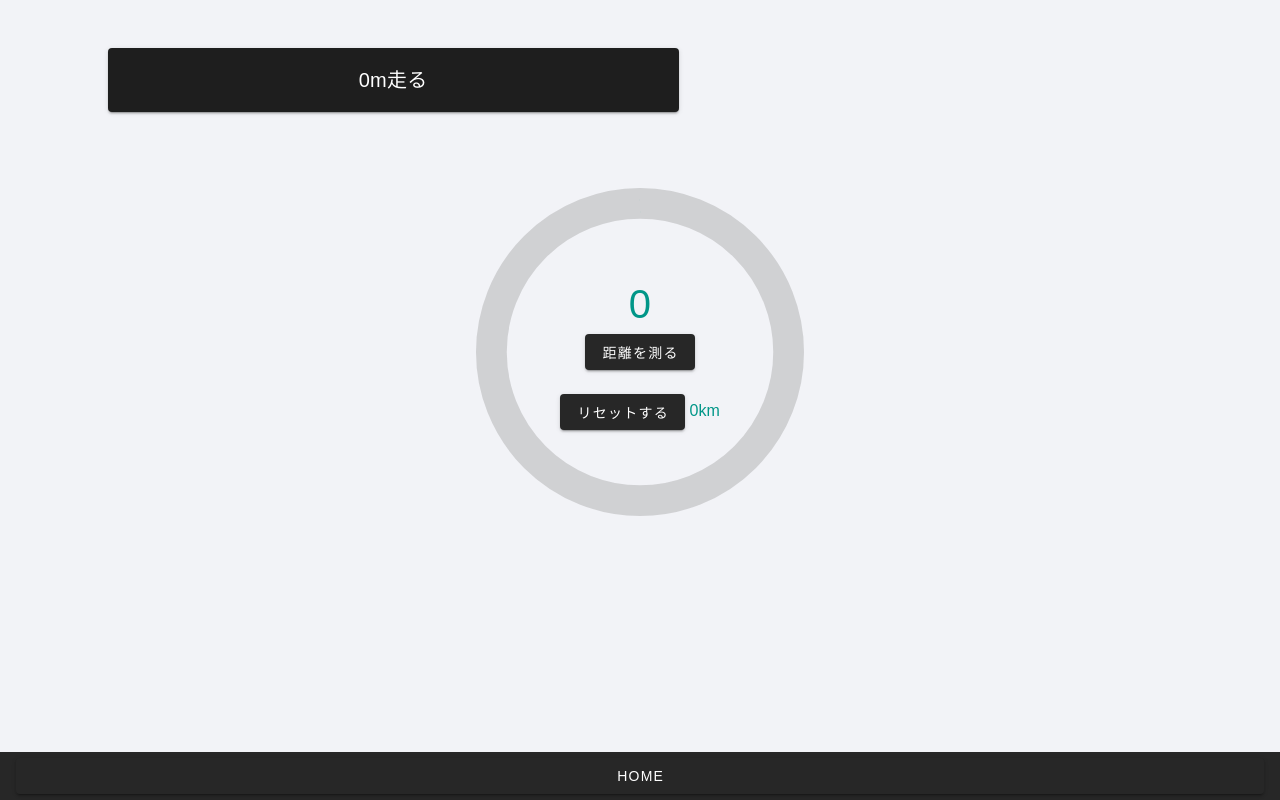
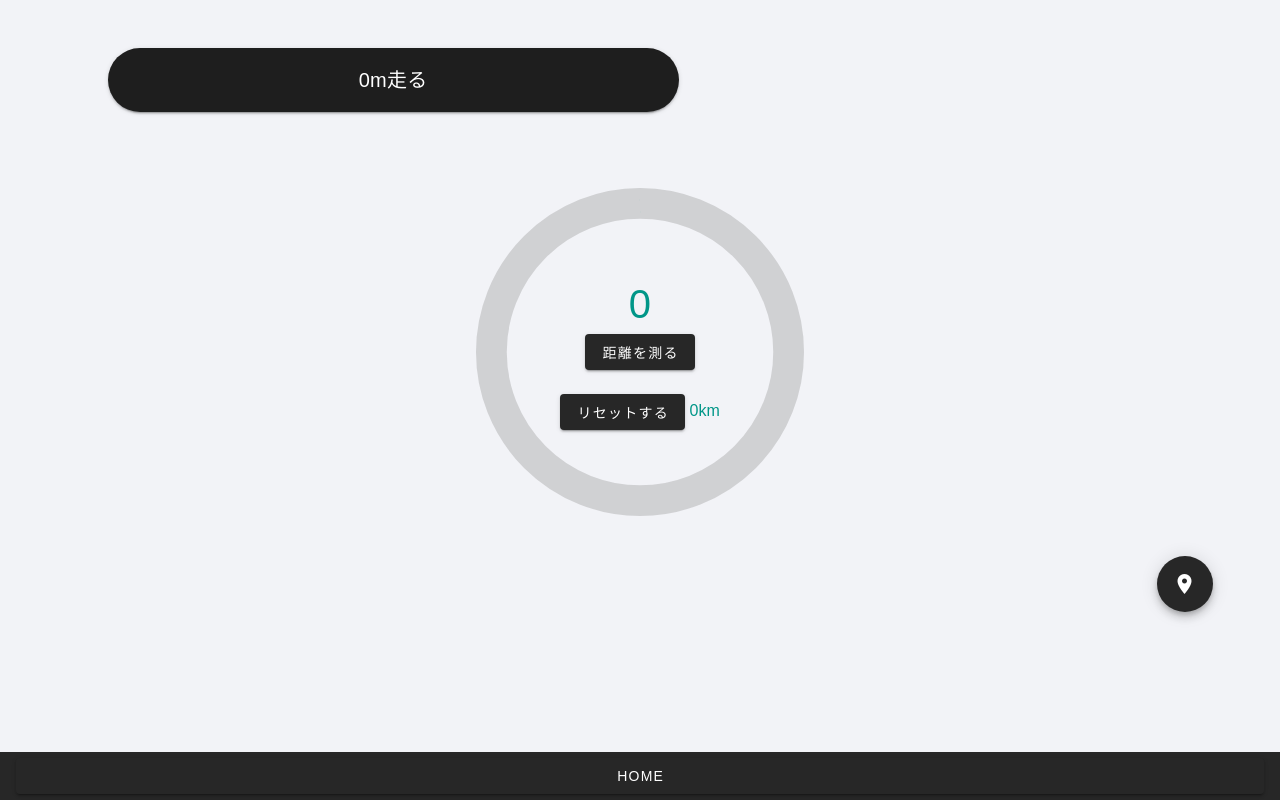
Before and after one commit to SystemEngineeringTeam/geekcamp-vol5, a Nuxt app in the folder front/: page /route/Run in a window 1280 px wide. Built offline with nearby package versions, Linux system fonts and the light colour scheme.

Commit message:
走る画面のUIを調整

```diff
--- a/front/pages/index.vue
+++ b/front/pages/index.vue
@@ -15,7 +15,7 @@
         <a class="neumorphic-btn mt-12 ml-0">ドーパミンを出す</a>
       </NuxtLink>
     </v-col>
-      <!-- <v-btn nuxt to="route/Select">select</v-btn>
+    <!-- <v-btn nuxt to="route/Select">select</v-btn>
     </v-col> -->
   </v-row>
 </template>
@@ -23,7 +23,18 @@
 <script>
 export default {
   setup() {},
-  methods: {},
+
+  mounted() {
+    navigator.geolocation.getCurrentPosition(this.success, this.error)
+  },
+  methods: {
+    success(pos) {
+      console.log(pos)
+    },
+    error(err) {
+      console.log(err)
+    },
+  },
 }
 </script>
 <style scoped>
--- a/front/pages/route/Run.vue
+++ b/front/pages/route/Run.vue
@@ -2,7 +2,7 @@
   <div class="text-center">
     <v-row>
       <v-col cols="12" md="7">
-        <v-card max-width="2000px" class="ma-12">
+        <v-card max-width="2000px" class="ma-12 rounded-card">
           <v-row justify="center">
             <v-card-title>{{ length }}m走る</v-card-title>
           </v-row>
@@ -28,6 +28,11 @@
             </v-col>
           </v-row>
         </v-progress-circular>
+      </v-col>
+      <v-col cols="12" style="position: relative">
+        <v-btn fab class="button-map">
+          <v-icon>mdi-map-marker</v-icon>
+        </v-btn>
       </v-col>
     </v-row>
   </div>
@@ -78,13 +83,20 @@ export default {
     },
     success(position) {
       // 現在の緯度経度を代入
+
       this.myLatLng1.lat = position.coords.latitude
       this.myLatLng1.lng = position.coords.longitude
 
       position = { lat: this.myLatLng1.lat, lng: this.myLatLng1.lng }
 
-      // 一つ前の緯度経度を代入
-      const pastLatLng = this.$store.getters.getPastLatLng
+      let pastLatLng
+      if (this.$store.getters.getTotalLength === 0) {
+        // 初めに取得する値は0にするためその場の位置を代入
+        pastLatLng = { lat: this.myLatLng1.lat, lng: this.myLatLng1.log }
+      } else {
+        // 一つ前の緯度経度を代入
+        pastLatLng = this.$store.getters.getPastLatLng
+      }
 
       // 距離
       const totalLength =
@@ -138,4 +150,11 @@ export default {
 .targetRun {
   margin: 30px;
 }
+.rounded-card {
+  border-radius: 50px;
+}
+.button-map {
+  position: absolute;
+  right: 20px;
+}
 </style>
```
